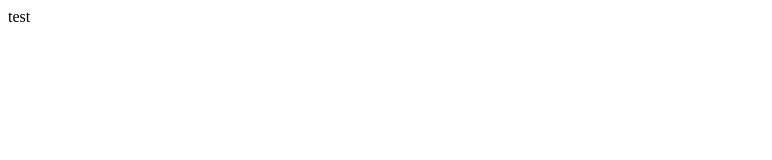
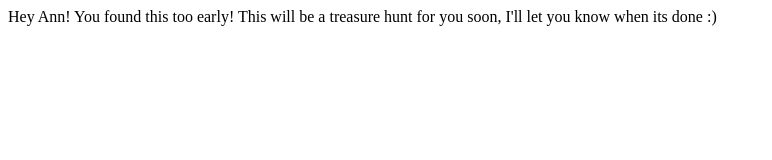
Before and after one commit to ConnorCarlson/puzzle-hunt-ann, a plain HTML site: page index.html in a window 1280 px wide. Shown: the whole page, without its empty margins (0-772 px from the left). Drawn offline with Linux system fonts and the light colour scheme.

Commit message:
Update index.html

```diff
--- a/index.html
+++ b/index.html
@@ -1,3 +1,3 @@
 <HTML>
-  test
+  Hey Ann! You found this too early! This will be a treasure hunt for you soon, I'll let you know when its done :)
 </HTML>
```
